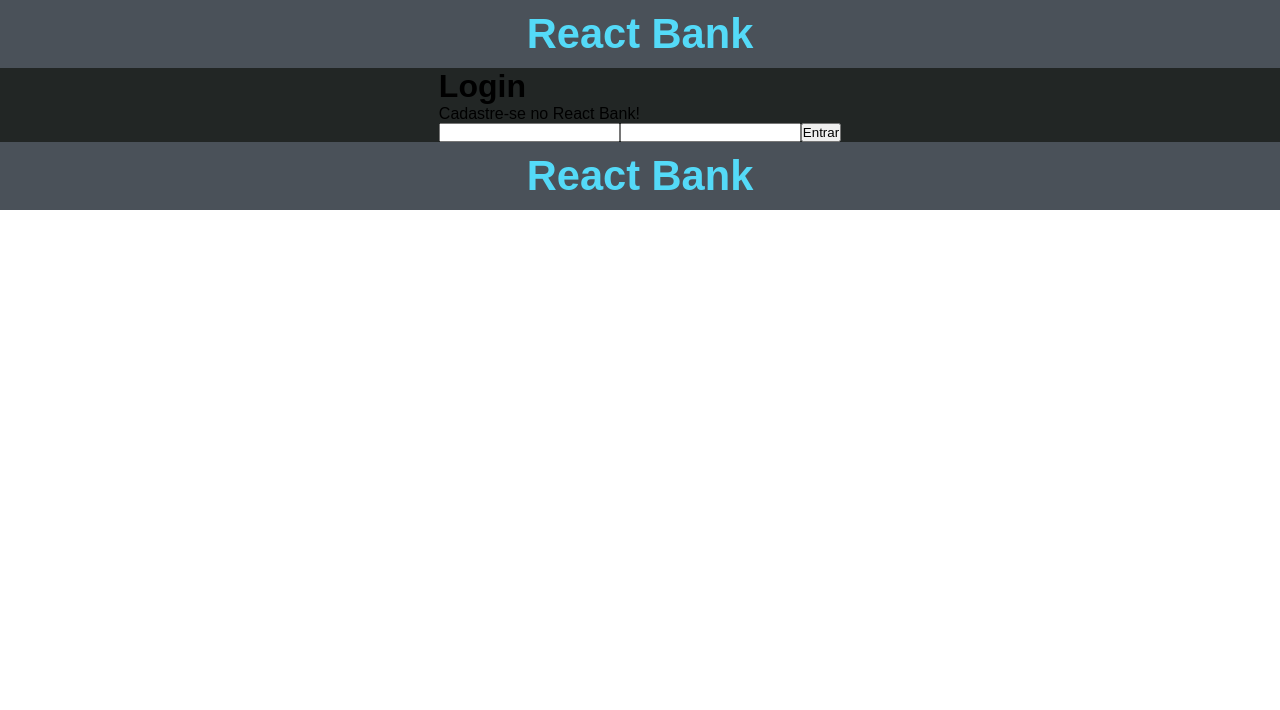
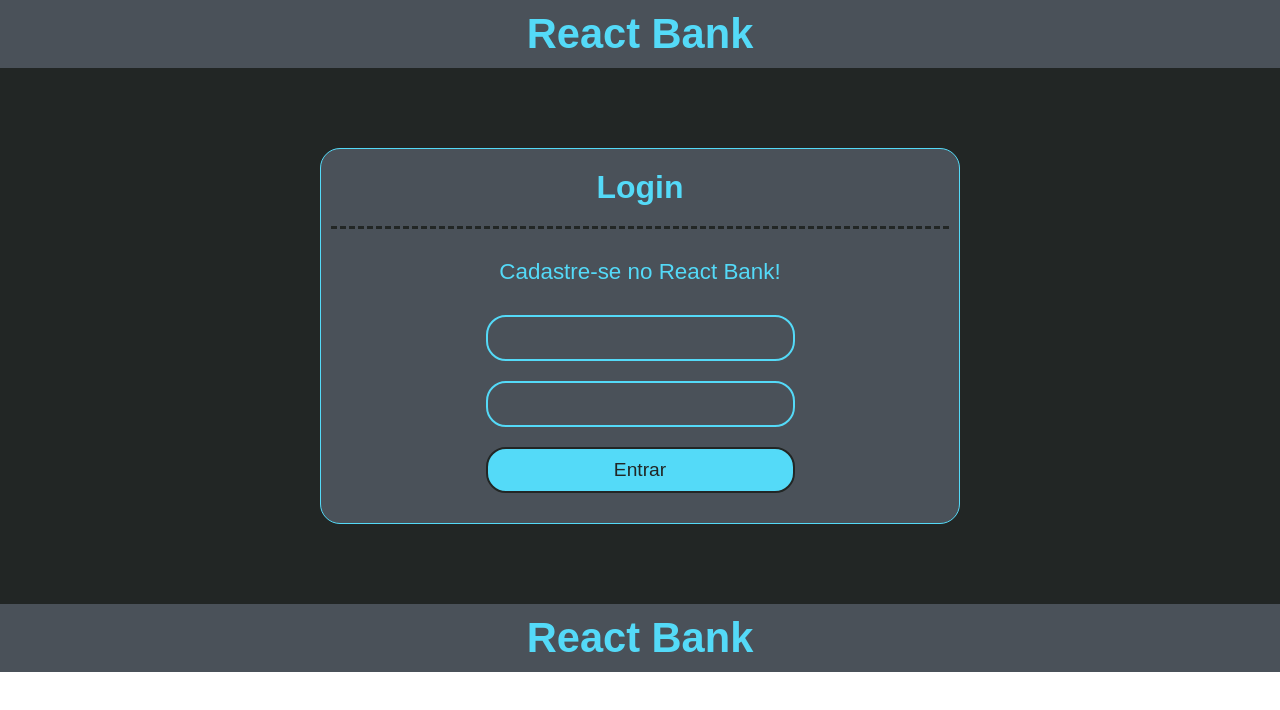
Before and after one commit to JPSS14/react-bank, a Next.js app: page / in a window 1280 px wide. Shown: the top 710 px of the page. Built offline with nearby package versions, Linux system fonts and the light colour scheme.

Commit message:
react-bank UPDATE 24: Added style to login

```diff
--- a/src/pages/index.tsx
+++ b/src/pages/index.tsx
@@ -1,24 +1,19 @@
 import Head from 'next/head'
 import { Header } from '../components/Header';
-import { Balance } from '../components/Balance';
-import { Profile } from '../components/Profile';
 import style from '../styles/main.module.scss';
-import { Services } from '../components/Services';
-import { PlansBox } from '../components/PlansBox';
-import { ProductsBox } from '../components/ProductsBox';
 import { Footer } from '../components/Footer';
 import { useState } from 'react';
-import {useRouter} from 'next/router';
+import { useRouter } from 'next/router';
 
 export default function Home() {
   const [name, setName] = useState('');
   const [password, setPassword] = useState('');
   const router = useRouter();
 
-  function login(){
-    if((name != "") && (password != "")){
+  function login() {
+    if ((name != "") && (password != "")) {
       router.push("/conta");
-      console.log("nome ",name,"senha: ", password);
+      console.log("nome ", name, "senha: ", password);
     }
   }
 
@@ -33,13 +28,11 @@ export default function Home() {
           <header>
             <h1>Login</h1>
           </header>
-          <div>
+          <div className={style.loginBox}>
             <p>Cadastre-se no React Bank!</p>
             <input type="text" value={name} onChange={(e) => setName(e.target.value)}></input>
             <input type="password" value={password} onChange={(e) => setPassword(e.target.value)}></input>
-
-                <button onClick={login}>Entrar</button>
-
+            <button onClick={login}>Entrar</button>
           </div>
         </div>
       </main>
--- a/src/styles/main.module.scss
+++ b/src/styles/main.module.scss
@@ -5,6 +5,68 @@
     margin: 0 auto;
     background: $dark;
     justify-content: center;
+
+    .mainLogin{
+        display: flex;
+        flex-wrap: wrap;
+        flex-basis: 50%;
+        margin: 10px auto;
+        justify-content: center;
+        background: $main;
+        border-radius: 20px;
+        border: solid 1px $blue;
+        margin: 80px 0;
+        padding: 0 10px;
+
+        header{
+            flex-basis: 100%;
+            text-align: center;
+            color: $blue;
+            margin-top: 20px;
+            padding-bottom: 20px;
+            border-bottom: dashed 3px $dark;
+        }
+        .loginBox{
+            display: flex;
+            flex-wrap: wrap;
+            justify-content: center;
+            flex-basis: 50%;
+
+            p{
+                flex-basis: 100%;
+                font-size: 1.4em;
+                text-align: center;
+                color: $blue;
+                margin: 30px 0;
+            }
+            input{
+                border: solid 2px $blue;
+                background: $main;
+                flex-basis: 100%;
+                margin-bottom: 20px;
+                padding: 10px;
+                border-radius: 20px;
+                color: $blue;
+                font-size: 1.2em;
+            }
+            button{
+                background: $blue;
+                flex-basis: 100%;
+                margin-bottom: 30px;
+                padding: 10px;
+                border: solid 2px $dark;
+                color: $dark;
+                border-radius: 20px;
+                font-size: 1.2em;
+                cursor: pointer;
+            }
+            button:hover{
+                border-color: #fff;
+                color: #fff;
+            }
+        }
+
+    }
 
     .mainHeader{
         display: flex;
```
